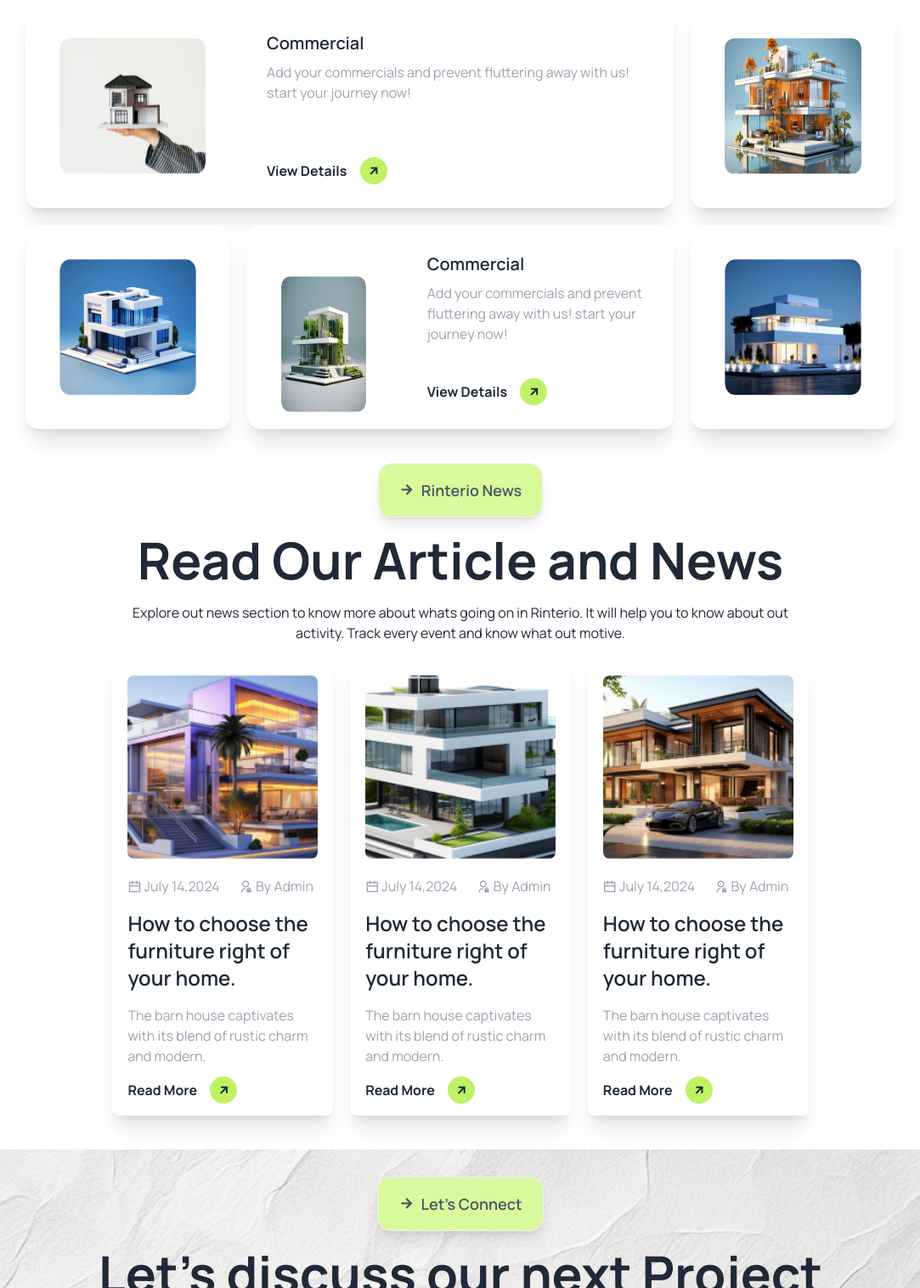
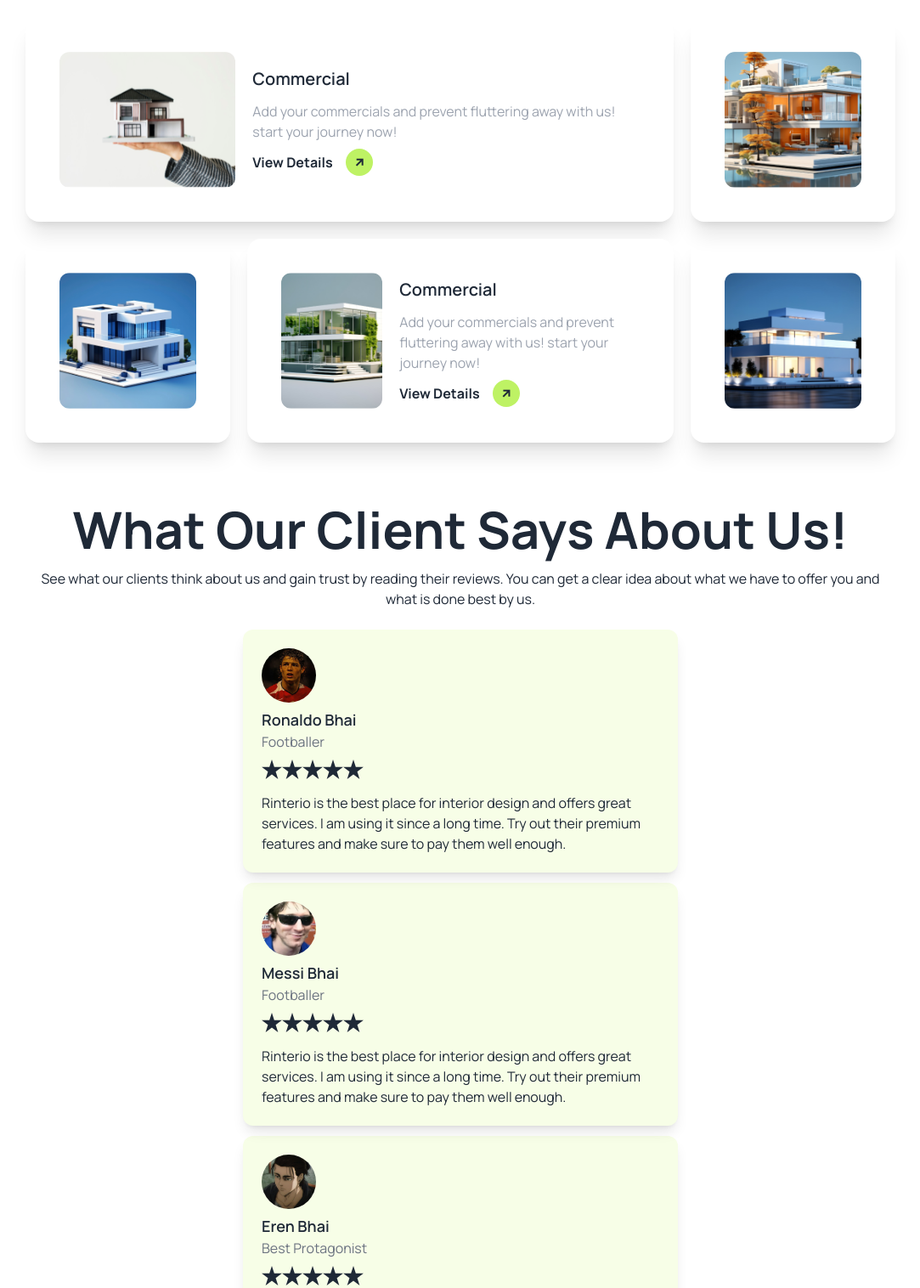
Before and after one commit to Ryusen9/PH-Assignment3, a plain HTML site: page index.html in a window 1280 px wide. Shown: the part 2144-3660 px from the top of the page at 85% size, without its empty margins (98-1181 px from the left). Drawn offline with nearby package versions, Linux system fonts and the light colour scheme.

Commit message:
added creative section

```diff
--- a/index.html
+++ b/index.html
@@ -152,7 +152,7 @@
                 <div class="text-container flex flex-col gap-5">
                     <div class="mx-auto"><button class="btn lg:btn-lg rounded-2xl bg-white shadow-lg hover:shadow-none hover:bg-white hover:border-lime-400 duration-200 ease-in-out"><i class="ri-arrow-right-line"></i> How We Work</button></div>
                     <p class="text-4xl md:text-5xl lg:text-6xl text-center font-bold">Our Work Process</p>
-                    <p class="text-gray-400 text-center w-[90%] mx-auto md:w-[80%]">Preview our previous works so that you can build strong trust with us and help reform something good with things that matter with you business. Feel free to explore our work process</p>
+                    <p class="text-gray-400 text-center w-[90%] mx-auto md:w-[80%] mb-4">Preview our previous works so that you can build strong trust with us and help reform something good with things that matter with you business. Feel free to explore our work process</p>
                 </div>
 
                 <div class="card-container w-4/5 mx-auto grid grid-cols-1 md:grid-cols-2 lg:grid-cols-4 gap-5">
@@ -189,13 +189,11 @@
                 </div>
 
                 <div class="gridContainer w-4/5 mx-auto mt-6 grid gap-5 grid-cols-1 md:grid-cols-2 md:grid-rows-4 lg:grid-cols-4 lg:grid-rows-2">
-                    <div class="card mx-auto bg-base-100 w-full shadow-xl md:col-span-2 md:w-full md:flex md:flex-row lg:h-[30vh] lg:col-span-3">
-                        <div class="px-10 pt-10">
-                          <img
-                            src="./assets/img1.png"
-                            class="rounded-xl w-full lg:h-[20vh]" />
+                    <div class="card mx-auto grid grid-cols-1 md:grid-cols-2 gap-5 bg-base-100 w-full shadow-xl md:col-span-2 px-10 py-10 md:w-full md:flex md:flex-row lg:h-[30vh] lg:col-span-3">
+                        <div class="h-[20vh] rounded-xl md:h-full w-ful md:w-2/5 bg-no-repeat bg-cover bg-center" style="background-image: url(./assets/img1.png);">
+
                         </div>
-                        <div class="card-body">
+                        <div class="flex flex-col justify-center gap-3">
                           <h2 class="card-title">Commercial</h2>
                           <p class="text-gray-400">Add your commercials and prevent fluttering away with us! start your journey now!</p>
                           <div class="card-actions">
@@ -204,28 +202,18 @@
                         </div>
                       </div>
 
-                      <div class="card mx-auto bg-base-100 w-full shadow-xl md:h-[20vh] lg:h-[30vh] md:w-full">
-                        <figure class="px-10 py-10">
-                          <img
-                            src="./assets/img2.png"
-                            class="rounded-xl w-full lg:h-[20vh]" />
-                        </figure>
+                      <div class="card mx-auto w-full shadow-xl px-10 py-10 md:w-full lg:h-[30vh] md:col-start-1 md:col-end-2 lg:col-start-4 lg:col-end-5">
+                        <div class="h-[20vh] rounded-xl md:h-full w-full bg-no-repeat bg-cover bg-center" style="background-image: url(./assets/img2.png);"></div>
                       </div>
-                      <div class="card mx-auto bg-base-100 w-full shadow-xl md:h-[20vh] lg:h-[30vh] md:w-full">
-                        <figure class="px-10 py-10">
-                          <img
-                            src="./assets/img3.png"
-                            class="rounded-xl w-full lg:h-[20vh]" />
-                        </figure>
+                      <div class="card mx-auto w-full shadow-xl px-10 py-10 md:w-full lg:h-[30vh] md:col-start-2 md:col-end-3 lg:col-start-1 lg:col-end-2">
+                        <div class="h-[20vh] rounded-xl md:h-full w-full bg-no-repeat bg-cover bg-center" style="background-image: url(./assets/img3.png);"></div>
                       </div>
 
-                      <div class="card mx-auto bg-base-100 w-full shadow-xl md:col-span-2 md:w-full lg:h-[30vh] md:flex md:flex-row md:h-[20vh]">
-                        <figure class="px-10 pt-10">
-                          <img
-                            src="./assets/img4.png"
-                            class="rounded-xl w-full lg:h-[20vh]" />
-                        </figure>
-                        <div class="card-body">
+                      <div class="card mx-auto grid grid-cols-1 md:grid-cols-2 gap-5 bg-base-100 w-full shadow-xl md:col-span-2 px-10 py-10 md:w-full md:flex md:flex-row lg:h-[30vh] lg:col-span-2">
+                        <div class="h-[20vh] rounded-xl md:h-full w-full md:w-3/5 bg-no-repeat bg-cover bg-center" style="background-image: url(./assets/img4.png);">
+
+                        </div>
+                        <div class="flex flex-col justify-center gap-3">
                           <h2 class="card-title">Commercial</h2>
                           <p class="text-gray-400">Add your commercials and prevent fluttering away with us! start your journey now!</p>
                           <div class="card-actions">
@@ -234,23 +222,109 @@
                         </div>
                       </div>
 
-                      <div class="card mx-auto bg-base-100 w-full shadow-xl md:h-[20vh] lg:h-[30vh] md:w-full">
-                        <figure class="px-10 py-10">
-                          <img
-                            src="./assets/img5.png"
-                            class="rounded-xl w-full lg:h-[20vh]" />
-                        </figure>
+                      <div class="card mx-auto w-full shadow-xl px-10 py-10 md:w-full lg:h-[30vh]">
+                        <div class="h-[20vh] rounded-xl md:h-full w-full bg-no-repeat bg-cover bg-center" style="background-image: url(./assets/img5.png);"></div>
                       </div>
-                      <div class="card mx-auto bg-base-100 w-full shadow-xl md:h-[20vh] lg:h-[30vh] md:w-full lg:hidden">
-                        <figure class="px-10 py-10">
-                          <img
-                            src="./assets/img3.png"
-                            class="rounded-xl w-full lg:h-[20vh]" />
-                        </figure>
+                      <div class="card mx-auto w-full shadow-xl px-10 py-10 md:w-full lg:h-[30vh] lg:hidden">
+                        <div class="h-[20vh] rounded-xl md:h-full w-full bg-no-repeat bg-cover bg-center" style="background-image: url(./assets/img3.png);"></div>
                       </div>
             </div>
          </section>
-        <!-- Articles section -->
+        <!-- !creative section -->
+         <section>
+          <div class="reviewSection mb-10 pt-6 md:pt-7 lg:pt-8">
+            <p class="text-center text-4xl md:text-5xl lg:text-6xl font-bold mb-4">What Our Client Says About Us!</p>
+
+            <p class="w-[90%] md:w-[80%] mx-auto text-center mb-6">See what our clients think about us and gain trust by reading their reviews. You can get a clear idea about what we have to offer you and what is done best by us.</p>
+
+            <div class="reviewContainer w-4/5 lg:w-3/5 xl:w-2/5 mx-auto">
+              <div class="review1 sticky top-32 z-[4] border-transparent hover:border-lime-300 border-2 shadow-lg py-5 px-5 rounded-xl bg-lime-50 duration-200 cursor-not-allowed mb-3">
+                <div class="avatar">
+                  <div class="w-16 rounded-full">
+                    <img src="./assets/client1.jpg" />
+                  </div>
+                </div>
+
+                <div class="text-container">
+                  <p class="text-lg font-semibold">Ronaldo Bhai</p>
+                  <p class="text-gray-500 mb-2">Footballer</p>
+                  <div class="rating mb-4">
+                    <input type="radio" name="rating-1" class="mask mask-star" />
+                    <input type="radio" name="rating-1" class="mask mask-star" />
+                    <input type="radio" name="rating-1" class="mask mask-star" />
+                    <input type="radio" name="rating-1" class="mask mask-star" />
+                    <input type="radio" name="rating-1" class="mask mask-star" />
+                  </div>
+                  <p>Rinterio is the best place for interior design and offers great services. I am using it since a long time. Try out their premium features and make sure to pay them  well enough.</p>
+                </div>
+              </div>
+
+              <div class="review2 sticky top-36 z-[3] border-transparent hover:border-lime-300 border-2 shadow-lg py-5 px-5 rounded-xl bg-lime-50 duration-200 cursor-not-allowed mb-3">
+                <div class="avatar">
+                  <div class="w-16 rounded-full">
+                    <img src="./assets/client2.jpg" />
+                  </div>
+                </div>
+
+                <div class="text-container">
+                  <p class="text-lg font-semibold">Messi Bhai</p>
+                  <p class="text-gray-500 mb-2">Footballer</p>
+                  <div class="rating mb-4">
+                    <input type="radio" name="rating-1" class="mask mask-star" />
+                    <input type="radio" name="rating-1" class="mask mask-star" />
+                    <input type="radio" name="rating-1" class="mask mask-star" />
+                    <input type="radio" name="rating-1" class="mask mask-star" checked="checked" />
+                    <input type="radio" name="rating-1" class="mask mask-star" />
+                  </div>
+                  <p>Rinterio is the best place for interior design and offers great services. I am using it since a long time. Try out their premium features and make sure to pay them  well enough.</p>
+                </div>
+              </div>
+
+              <div class="review3 sticky top-40 z-[2] border-transparent hover:border-lime-300 border-2 shadow-lg py-5 px-5 rounded-xl bg-lime-50 duration-200 cursor-not-allowed mb-3">
+                <div class="avatar">
+                  <div class="w-16 rounded-full">
+                    <img src="./assets/client3.jpg" />
+                  </div>
+                </div>
+
+                <div class="text-container">
+                  <p class="text-lg font-semibold">Eren Bhai</p>
+                  <p class="text-gray-500 mb-2">Best Protagonist</p>
+                  <div class="rating mb-4">
+                    <input type="radio" name="rating-1" class="mask mask-star" />
+                    <input type="radio" name="rating-1" class="mask mask-star" />
+                    <input type="radio" name="rating-1" class="mask mask-star" checked="checked" />
+                    <input type="radio" name="rating-1" class="mask mask-star" />
+                    <input type="radio" name="rating-1" class="mask mask-star" />
+                  </div>
+                  <p>Rinterio is the best place for interior design and offers great services. I am using it since a long time. Try out their premium features and make sure to pay them  well enough.</p>
+                </div>
+              </div>
+
+              <div class="review4 sticky top-44 z-[1] border-transparent hover:border-lime-300 border-2 shadow-lg py-5 px-5 rounded-xl bg-lime-50 duration-200 cursor-not-allowed mb-3">
+                <div class="avatar">
+                  <div class="w-16 rounded-full">
+                    <img src="./assets/client4.jpg" />
+                  </div>
+                </div>
+
+                <div class="text-container">
+                  <p class="text-lg font-semibold">Madara Bhai</p>
+                  <p class="text-gray-500 mb-2">Naruto Villain</p>
+                  <div class="rating mb-4">
+                    <input type="radio" name="rating-1" class="mask mask-star" checked="checked" />
+                    <input type="radio" name="rating-1" class="mask mask-star" />
+                    <input type="radio" name="rating-1" class="mask mask-star" />
+                    <input type="radio" name="rating-1" class="mask mask-star" />
+                    <input type="radio" name="rating-1" class="mask mask-star" />
+                  </div>
+                  <p>Rinterio is the best place for interior design and offers great services. I am using it since a long time. Try out their premium features and make sure to pay them  well enough.</p>
+                </div>
+              </div>
+            </div>
+          </div>
+         </section>
+        <!-- !Articles section -->
          <section>
           <div class="container flex flex-col items-center justify-center w-4/5 mx-auto mb-10">
             <div class="text-container text-center flex flex-col gap-5 items-center justify-center mb-5">
@@ -298,7 +372,8 @@
             </div>
           </div>
          </section>
-        <!-- Form section -->
+        <!--
+         !Form section -->
          <section>
           <div class="container py-8 px-8 bg-center bg-cover bg-no-repeat mx-auto" style="background-image: url(./assets/bg.jpg);">
             <div class="main flex flex-col justify-center items-center gap-5 mb-5">
```
Also changed, not shown: assets/client1.jpg (added), assets/client2.jpg (added), assets/client3.jpg (added), assets/client4.jpg (added).
